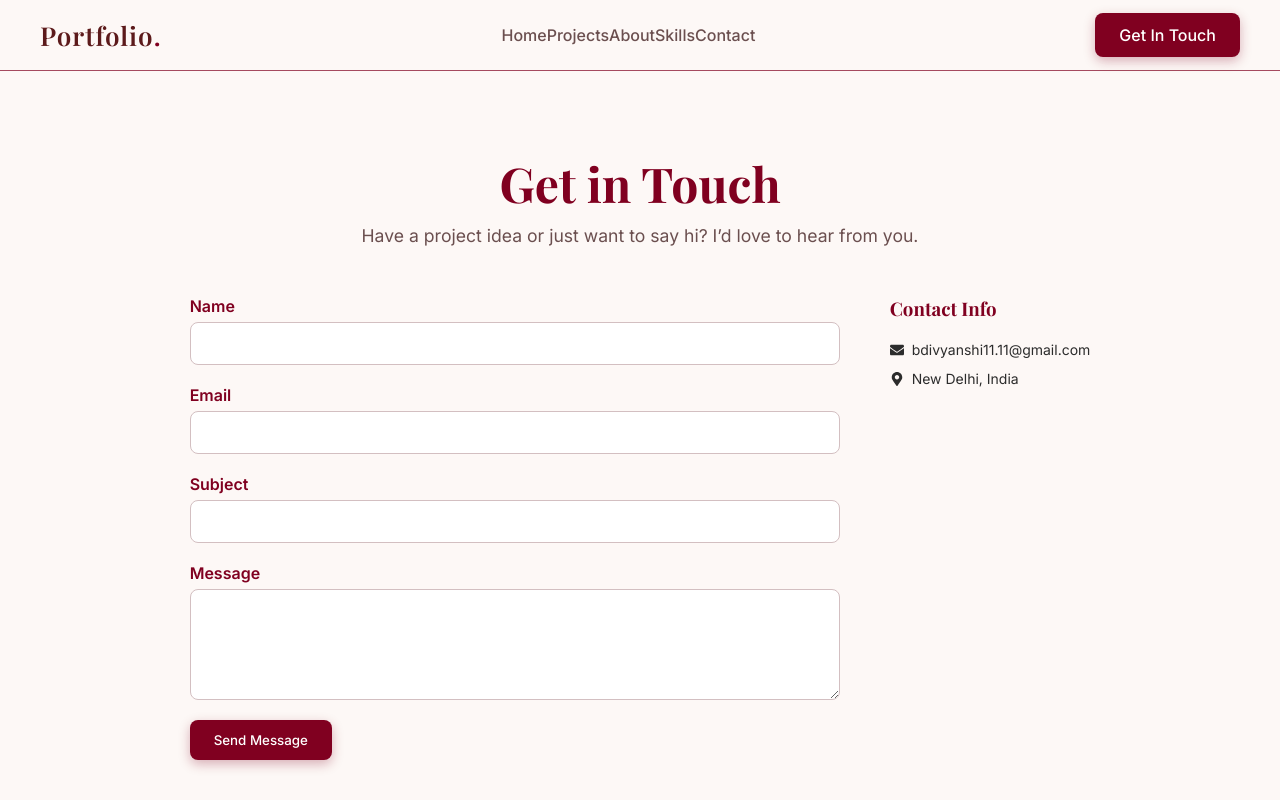
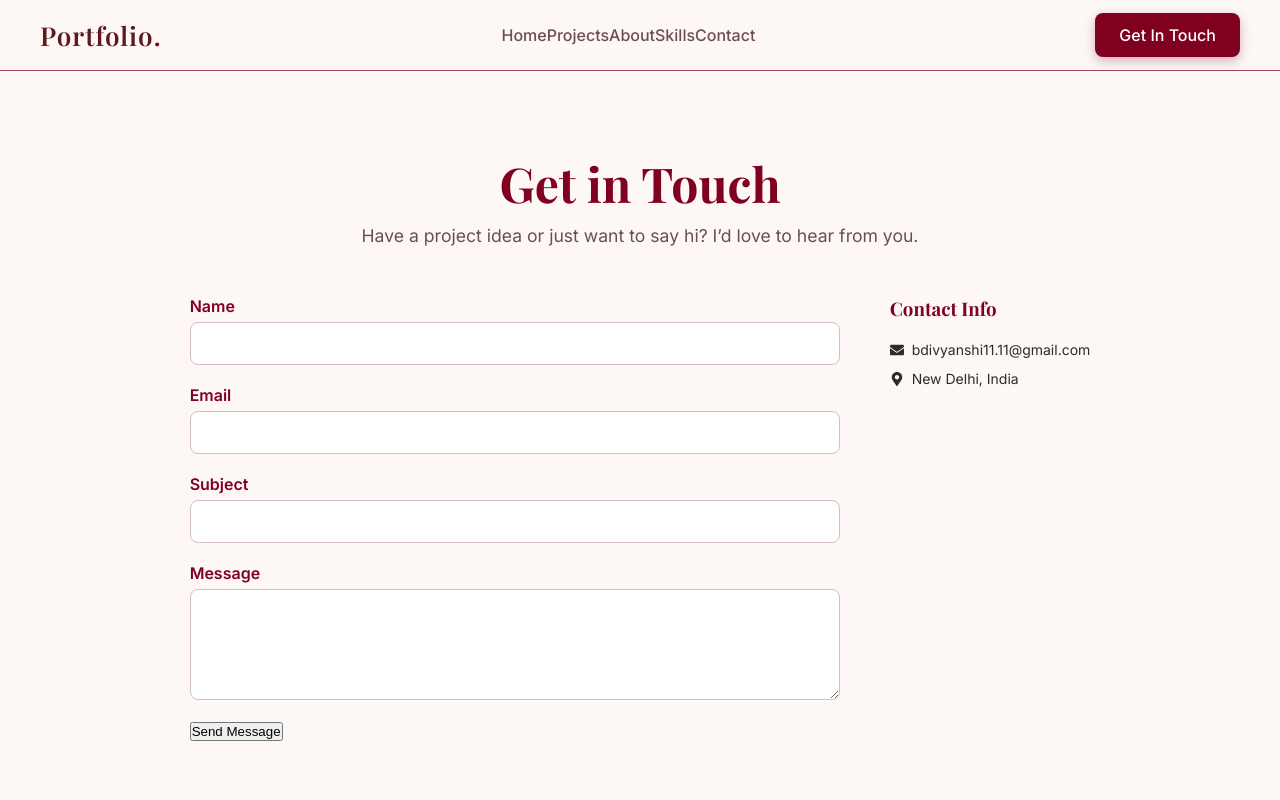
Before and after one commit to BhadauriaDivya/PortfolioDivyanshiBhadauria, a React (Vite) app in the folder FrontEnd/: page /contactUs in a window 1280 px wide. Shown: the top 800 px of the page. Built offline with nearby package versions, Linux system fonts and the light colour scheme.

Commit message:
Update ContactForm.jsx

```diff
--- a/FrontEnd/src/Components/ContactUsPage/ContactForm.jsx
+++ b/FrontEnd/src/Components/ContactUsPage/ContactForm.jsx
@@ -70,7 +70,7 @@ const ContactForm = () => {
         />
       </div>
 
-      <button type="submit" className="btn-primary" disabled={loading}>
+      <button type="submit" className="btn-primary-submit" disabled={loading}>
         {loading ? "Sending..." : "Send Message"}
       </button>
 
```
